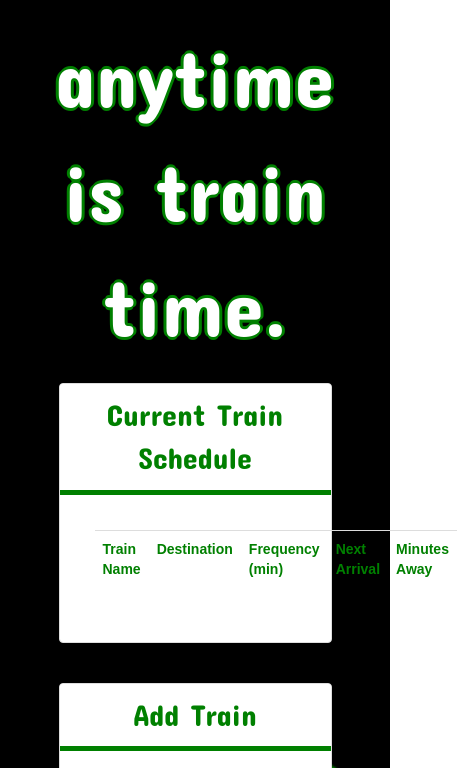
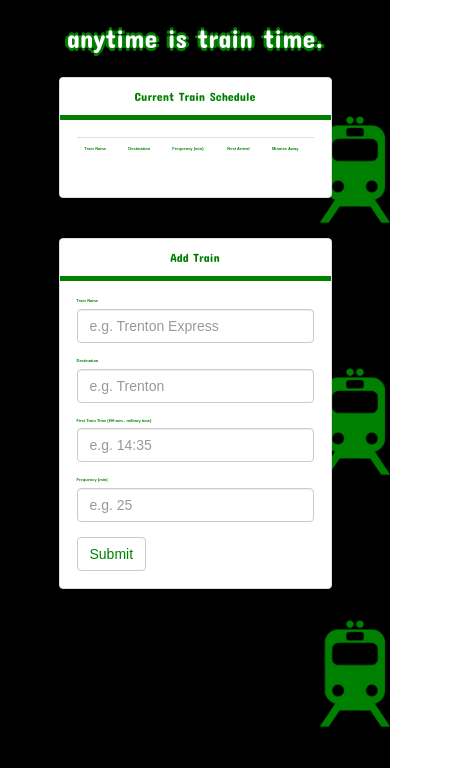
Before and after one commit to zagara2/TrainScheduleHW, a plain HTML site: page index.html in a window 390 px wide. Shown: the top 768 px of the page, 457 px wide, since content can reach past the window. Drawn offline with nearby package versions, Linux system fonts and the light colour scheme; no server answers; a web font is replaced by a local one.

Commit message:
media queries

```diff
--- a/assets/css/style.css
+++ b/assets/css/style.css
@@ -13,7 +13,7 @@
 
 
 body {
-    background: url("../images/trainbgnowordsDOTS4.jpg");
+    background: url("../images/trainbgnowordsDOTS6.jpg");
     background-size: cover;
     background-position:100% 100%;
     background-repeat:no-repeat;
@@ -81,3 +81,80 @@ body {
 
 
 }
+
+@media screen and (max-width: 1290px) {
+
+	body {
+    background: url("../images/trainbgnowordsdots7.jpg");
+     background-size: cover;
+    background-position:100% 100%;
+    background-repeat:no-repeat;
+}
+
+	}
+
+	@media screen and (max-width: 1034px) {
+
+	body {
+    background: url("../images/bgdots8.jpg");
+     background-size: cover;
+    background-position:100% 100%;
+    background-repeat:no-repeat;
+}
+
+	}
+
+
+	@media screen and (max-width: 650px) {
+		#trainscheduleTable {
+
+	font-size:10px;
+
+}
+
+#inputNewTrain {
+	font-size:10px;
+
+
+}
+
+#bigheading {
+	font-size:26px;
+}
+
+.panel-default>.panel-heading {
+	font-size:12px;
+}
+
+
+}
+
+@media screen and (max-width: 520px) {
+
+	#trainscheduleTable {
+
+	font-size:4px;
+
+}
+
+#inputNewTrain {
+	font-size:4px;
+
+
+}
+
+.panel-body {
+
+	margin:2px;
+}
+
+body {
+    background: url("../images/trainbgup.jpg");
+     background-size: contain;
+    /*background-position:100% 100%;*/
+    /*background-repeat:no-repeat;*/
+}
+
+
+
+	}
```
Also changed, not shown: assets/images/bgdots8.jpg (added), assets/images/trainbgnowordsdots6.jpg (added), assets/images/trainbgnowordsdots7.jpg (added).
